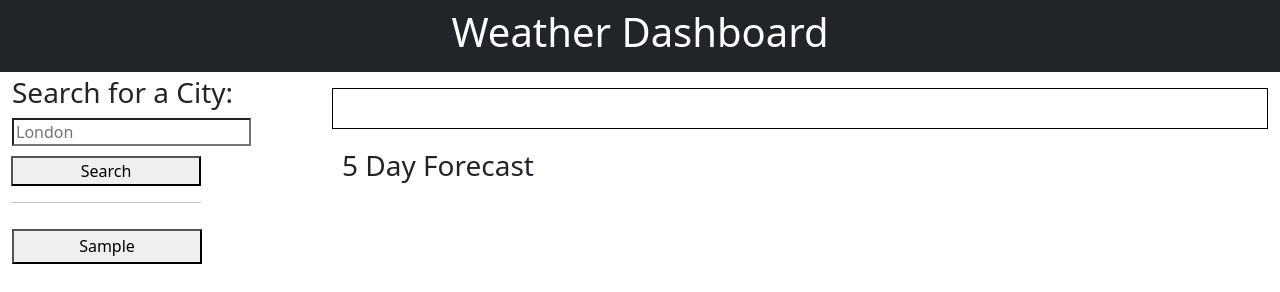
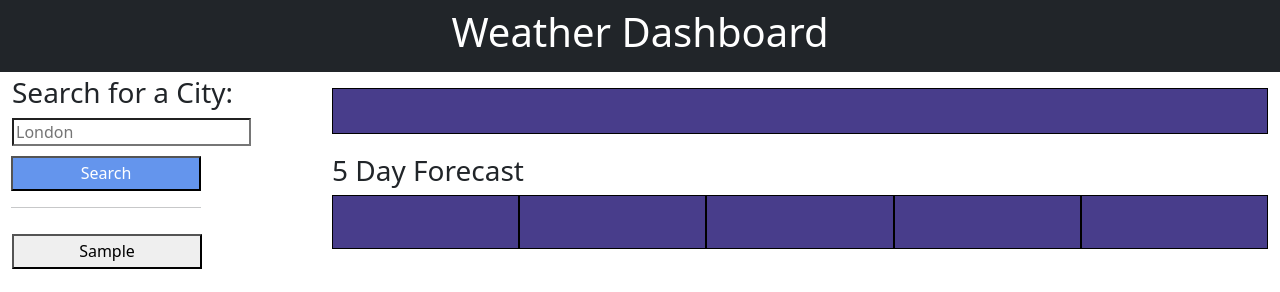
Before and after one commit to SteveHannay/Weather-Dashboard, a plain HTML site: page index.html in a window 1280 px wide. Both pictures are taken after typing "Sample" into the empty fields and a click on the button "Search". Drawn offline with nearby package versions, Linux system fonts and the light colour scheme; no server answers.

Commit message:
main coding complete

```diff
--- a/assets/css/styles.css
+++ b/assets/css/styles.css
@@ -6,26 +6,46 @@
 */
 
 
+/* Flex */
+.flexbox {
+    display: flex;
+    flex-direction: row;
+}
+
+
+
 /* "Search" Button */
 #search-button {
 
     width: 190px;
+    height: 35px;
     margin-top: 10px;
+    color: white;
+    background: cornflowerblue;
 }
 
 
 
-/* "Todays Weather" Section */
+/* "Todays Weather"  */
 #today {
     border: 1px solid black;
     padding-left: 10px;
     padding-bottom: 10px;
+
+    color: white;
+    background: darkslateblue;
   }
 
 
-/* "5 Day Forecast" Section */
-#forecast {
-    /* border: 1px solid black; */
+/* "5 Day Forecast"  */
+.forecast-day {
+    border: 1px solid black;
+    color: white;
+    background: darkslateblue;
+
+    width: 200px;
+
     padding-left: 10px;
+    padding-top: 10px;
     padding-bottom: 10px;
-  }
+}
--- a/assets/js/script.js
+++ b/assets/js/script.js
@@ -56,6 +56,8 @@ function performWeatherSearch(cityName, addHistoryButton){
     var apiKey = "bacc1eea38f464a624c0b32d6374373c"     // OpenWeatherMap key
 
     var iconURL = "https://openweathermap.org/img/w/"   // For displaying icons in an image
+
+    var forecastTimeOfDay = "00:00:00"                  // time of day for selecting forecasts
 
     var queryURL = ""
     var cityLatitude = ""
@@ -169,7 +171,7 @@ function performWeatherSearch(cityName, addHistoryButton){
 
             // Forecast Day 1
 
-            searchString = forecastDay1.format("YYYY-MM-DD") + " 12:00:00"
+            searchString = forecastDay1.format("YYYY-MM-DD") + " " + forecastTimeOfDay
 
             // find forecast
             for (i=0; i< data.list.length ; i++) {
@@ -200,7 +202,7 @@ function performWeatherSearch(cityName, addHistoryButton){
 
             // Forecast Day 2
 
-            searchString = forecastDay2.format("YYYY-MM-DD") + " 12:00:00"
+            searchString = forecastDay2.format("YYYY-MM-DD")  + " " + forecastTimeOfDay
 
             // find forecast
             for (i=0; i< data.list.length ; i++) {
@@ -231,7 +233,7 @@ function performWeatherSearch(cityName, addHistoryButton){
 
             // Forecast Day 3
 
-            searchString = forecastDay3.format("YYYY-MM-DD") + " 12:00:00"
+            searchString = forecastDay3.format("YYYY-MM-DD")  + " " + forecastTimeOfDay
 
             // find forecast
             for (i=0; i< data.list.length ; i++) {
@@ -262,7 +264,7 @@ function performWeatherSearch(cityName, addHistoryButton){
 
             // Forecast Day 4
 
-            searchString = forecastDay4.format("YYYY-MM-DD") + " 12:00:00"
+            searchString = forecastDay4.format("YYYY-MM-DD")  + " " + forecastTimeOfDay
 
             // find forecast
             for (i=0; i< data.list.length ; i++) {
@@ -293,7 +295,7 @@ function performWeatherSearch(cityName, addHistoryButton){
 
             // Forecast Day 5
 
-            searchString = forecastDay5.format("YYYY-MM-DD") + " 12:00:00"
+            searchString = forecastDay5.format("YYYY-MM-DD")  + " " + forecastTimeOfDay
 
             // find forecast
             for (i=0; i< data.list.length ; i++) {
@@ -322,9 +324,9 @@ function performWeatherSearch(cityName, addHistoryButton){
                 }
             }
 
-        }) // end fetch weather
+        }) // end fetch weather data
 
-    }) // end fetch city geocode
+    }) // end fetch city geocode data
 
 
 
@@ -337,7 +339,6 @@ function performWeatherSearch(cityName, addHistoryButton){
         .css("height","35px")
         .css("margin-top","10px")
         .attr("type", "button")
-        .attr("data-city", cityName)                  // store selected City with button
         .text(cityName)
 
         $("#history").append(historyButtonEl)
--- a/index.html
+++ b/index.html
@@ -72,7 +72,7 @@
 
           <!-- City, Date and Weather Icon (same row) -->
           <div id="container" style="white-space:nowrap">
-            <h4 id="todays-weather-citydate" style="display:inline; white-space:nowrap;"></h4>
+            <h3 id="todays-weather-citydate" style="display:inline; white-space:nowrap;"></h3>
             <div style="display:inline;"> <img id="todays-weather-icon" src="" alt=""> </div>
           </div>
 
@@ -85,7 +85,8 @@
           <!-- Humidity -->
           <div id="todays-weather-humidity"></div>
 
-        </section>
+        </section> <!-- end of Todays Weather section -->
+
 
 
         <!-- 5 Day Forecast -->
@@ -95,7 +96,12 @@
           <h2 class="mt-1 h3 form-label">5 Day Forecast</h2>
 
 
+          <!-- Flexbox -->
+          <div class="flex-container flexbox">
+
+
             <!-- DAY 1 -->
+            <div class="forecast-day">
 
               <!-- Date -->
               <h4 id="day1-date"></h4>
@@ -112,8 +118,11 @@
               <!-- Humidity -->
               <div id="day1-humidity"></div>
 
+            </div>
+
 
             <!-- DAY 2 -->
+            <div class="forecast-day">
 
               <!-- Date -->
               <h4 id="day2-date"></h4>
@@ -130,8 +139,11 @@
               <!-- Humidity -->
               <div id="day2-humidity"></div>
 
+            </div>
+
 
             <!-- DAY 3 -->
+            <div class="forecast-day">
 
               <!-- Date -->
               <h4 id="day3-date"></h4>
@@ -148,8 +160,12 @@
               <!-- Humidity -->
               <div id="day3-humidity"></div>
 
+            </div>
+
 
             <!-- DAY 4 -->
+
+            <div class="forecast-day">
 
               <!-- Date -->
               <h4 id="day4-date"></h4>
@@ -166,8 +182,12 @@
               <!-- Humidity -->
               <div id="day4-humidity"></div>
 
+            </div>
+
 
             <!-- DAY 5 -->
+
+            <div class="forecast-day">
 
               <!-- Date -->
               <h4 id="day5-date"></h4>
@@ -184,9 +204,12 @@
               <!-- Humidity -->
               <div id="day5-humidity"></div>
 
+            </div>
 
-        </section>
+          </div> <!-- end of flex-container -->
 
+
+        </section> <!-- end of 5 Day Forecast section -->
 
       </div>
 
```
Lines whose indentation alone changed are shown as unchanged.
